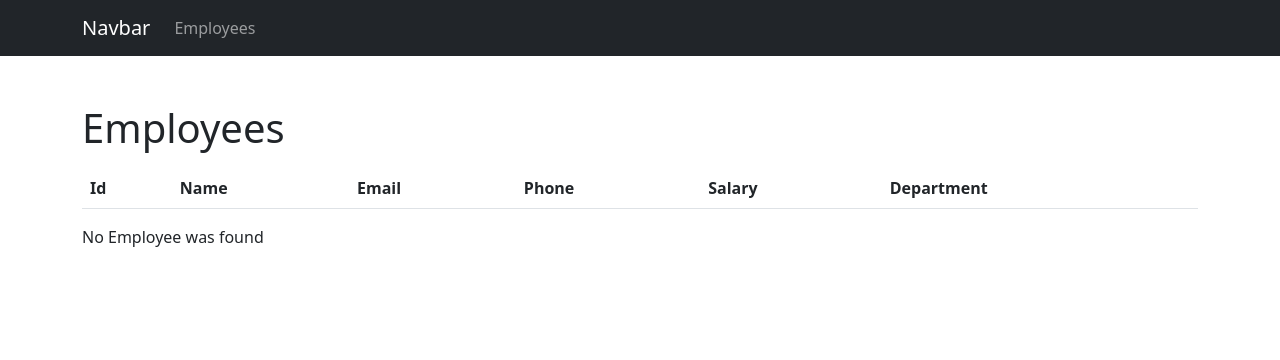
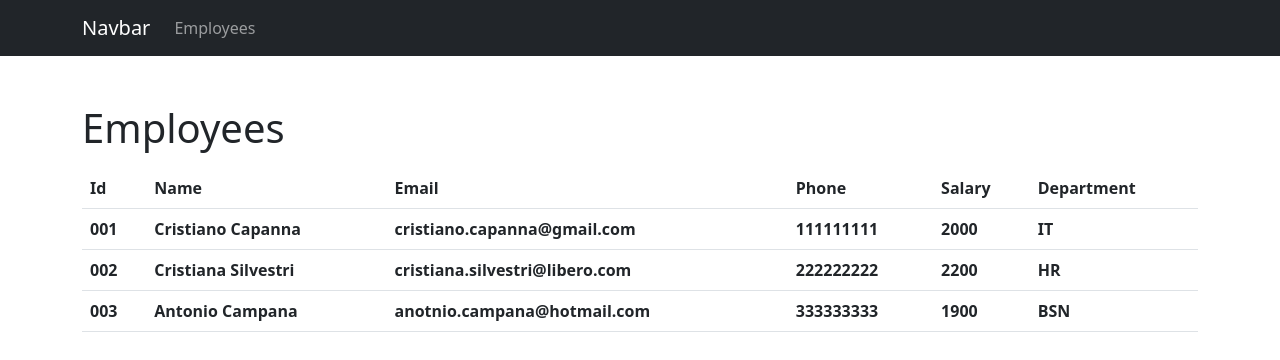
Before and after one commit to CristianoCap/FullStack.UI, an Angular app in the folder FullStack.UI/: page /employees in a window 1280 px wide. Shown: the top 360 px of the page. Built offline with nearby package versions, Linux system fonts and the light colour scheme.

Commit message:
003-commit
- Fix error on EmployeesListComponent *ngFor

```diff
--- a/FullStack.UI/src/app/component/employees-list/employees-list.component.html
+++ b/FullStack.UI/src/app/component/employees-list/employees-list.component.html
@@ -1,6 +1,6 @@
 <div class="container my-5">
   <h1 class="mb-3">Employees</h1>
-  <div *ngIf="employees || employees != 0">
+  <div *ngIf="employees || employees.length != 0">
     <table class="table">
       <thead>
         <tr>
--- a/FullStack.UI/src/app/component/employees-list/employees-list.component.ts
+++ b/FullStack.UI/src/app/component/employees-list/employees-list.component.ts
@@ -9,9 +9,9 @@ import { Employee } from 'src/app/model/employee.model';
 export class EmployeesListComponent implements OnInit {
 
   employees: Employee[] = [
-    /*{id: '001', name: 'Cristiano Capanna', email: 'cristiano.capanna@gmail.com', phone: 111111111, salary: 2000, department: 'IT'},
+    {id: '001', name: 'Cristiano Capanna', email: 'cristiano.capanna@gmail.com', phone: 111111111, salary: 2000, department: 'IT'},
     {id: '002', name: 'Cristiana Silvestri', email: 'cristiana.silvestri@libero.com', phone: 222222222, salary: 2200, department: 'HR'},
-    {id: '003', name: 'Antonio Campana', email: 'anotnio.campana@hotmail.com', phone: 333333333, salary: 1900, department: 'BSN'}*/
+    {id: '003', name: 'Antonio Campana', email: 'anotnio.campana@hotmail.com', phone: 333333333, salary: 1900, department: 'BSN'}
   ]
 
   constructor() { }
```
Also changed, not shown: FullStack.UI/tsconfig.json (+8 -18 lines), 1 other file (tests, documents, lock files or other folders).
